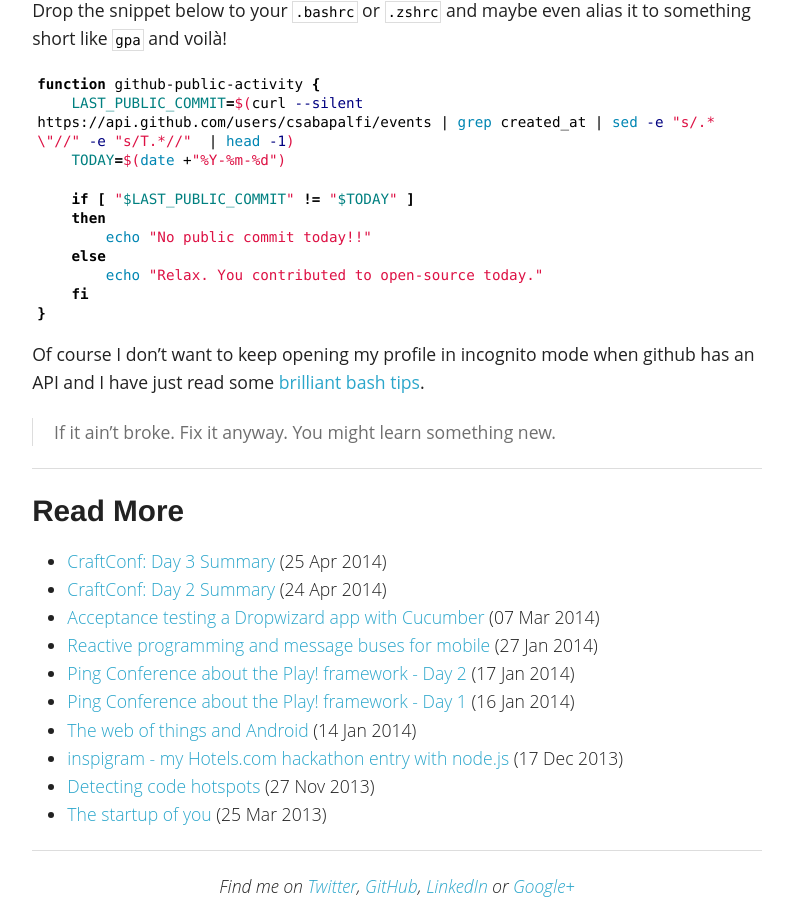
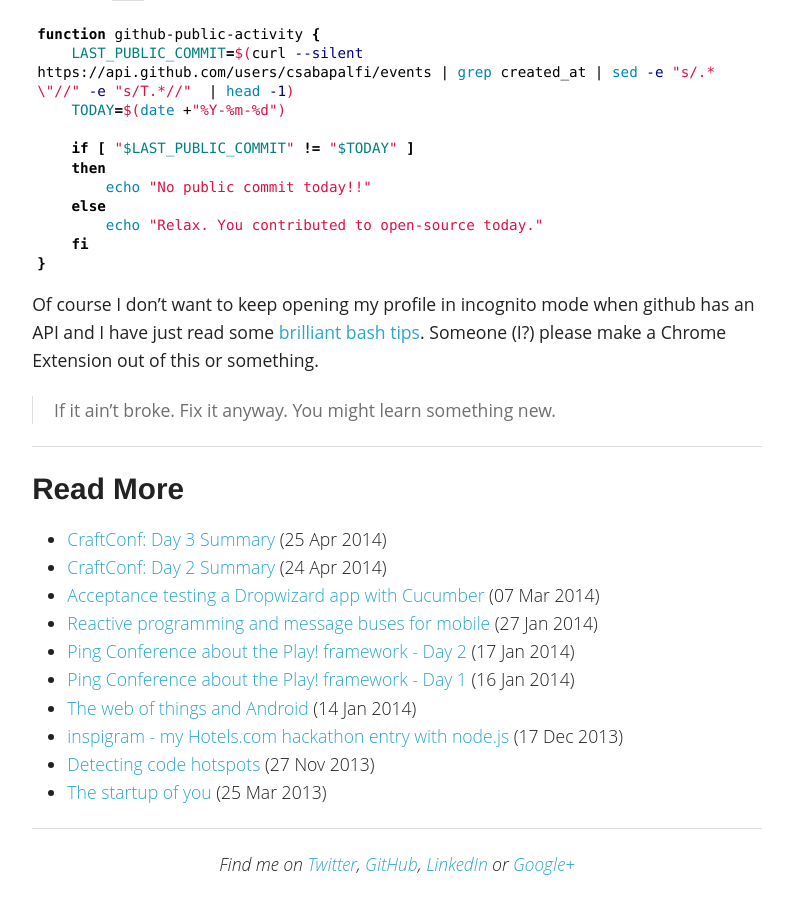
Before and after one commit to dublado/csabapalfi.github.io, a Jekyll site: the page built from _posts/2014-05-24-github-public-activity.md, in a window 1280 px wide and 900 px high, scrolled down 1407 px. Shown: the whole window, without its empty margins (243-1036 px from the left). Built offline with Jekyll 4.4.1, drawn with Linux system fonts in a browser that asks for light colours; Markdown is read by kramdown in place of the engine named in the settings; after the commit the page ends 2285 px from its top, so only the background shows below that; some of the changed text lies outside the part shown.

Commit message:
Chrome Extension please

````diff
--- a/_posts/2014-05-24-github-public-activity.md
+++ b/_posts/2014-05-24-github-public-activity.md
@@ -6,9 +6,7 @@ summary: "Check your 'real' public github activity with bash"
 
 ## The good
 
-I love the github **contribution chart** on profile pages. It gives visual feedback and it's a great feeling to watch your streak going on for days. Or weeks! You should [push code every day, right](http://ejohn.org/blog/write-code-every-day/)?
-
-There are even [bathroom tiles with that](https://twitter.com/mrdougal/statuses/442929113733410816) :)
+I love the github **contribution chart** on profile pages. It gives visual feedback and it's a great feeling to watch your streak going on for days. Or weeks! You should [push code every day, right](http://ejohn.org/blog/write-code-every-day/)? There are even [bathroom tiles with that](https://twitter.com/mrdougal/statuses/442929113733410816) :)
 
 ![github activity shower](/assets/images/github_activity_shower.png)
 
@@ -38,6 +36,6 @@ function github-public-activity {
 }
 ```
 
-Of course I don't want to keep opening my profile in incognito mode when github has an API and I have just read some [brilliant bash tips](http://robertmuth.blogspot.co.uk/2012/08/better-bash-scripting-in-15-minutes.html).
+Of course I don't want to keep opening my profile in incognito mode when github has an API and I have just read some [brilliant bash tips](http://robertmuth.blogspot.co.uk/2012/08/better-bash-scripting-in-15-minutes.html). Someone (I?) please make a Chrome Extension out of this or something.
 
 > If it ain't broke. Fix it anyway. You might learn something new.
````
